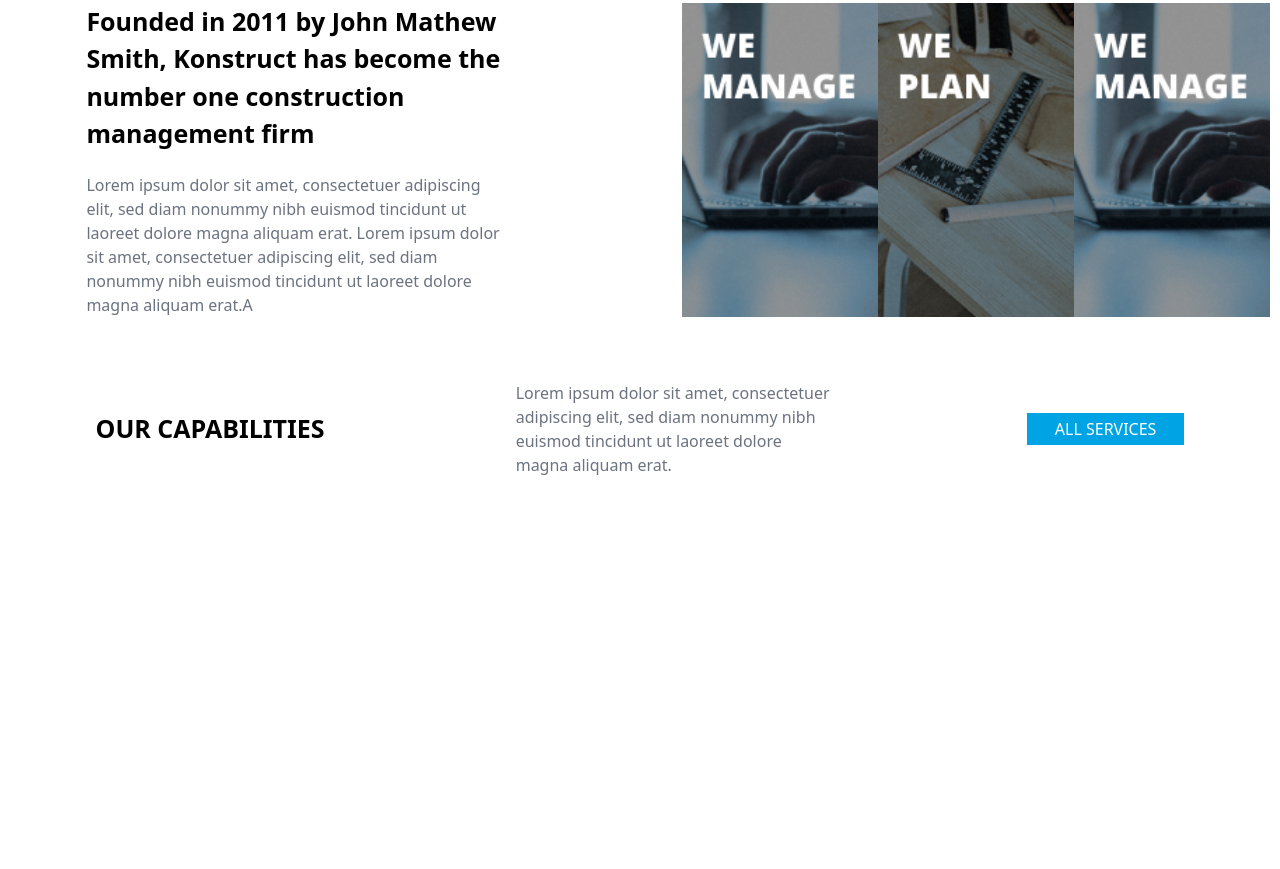
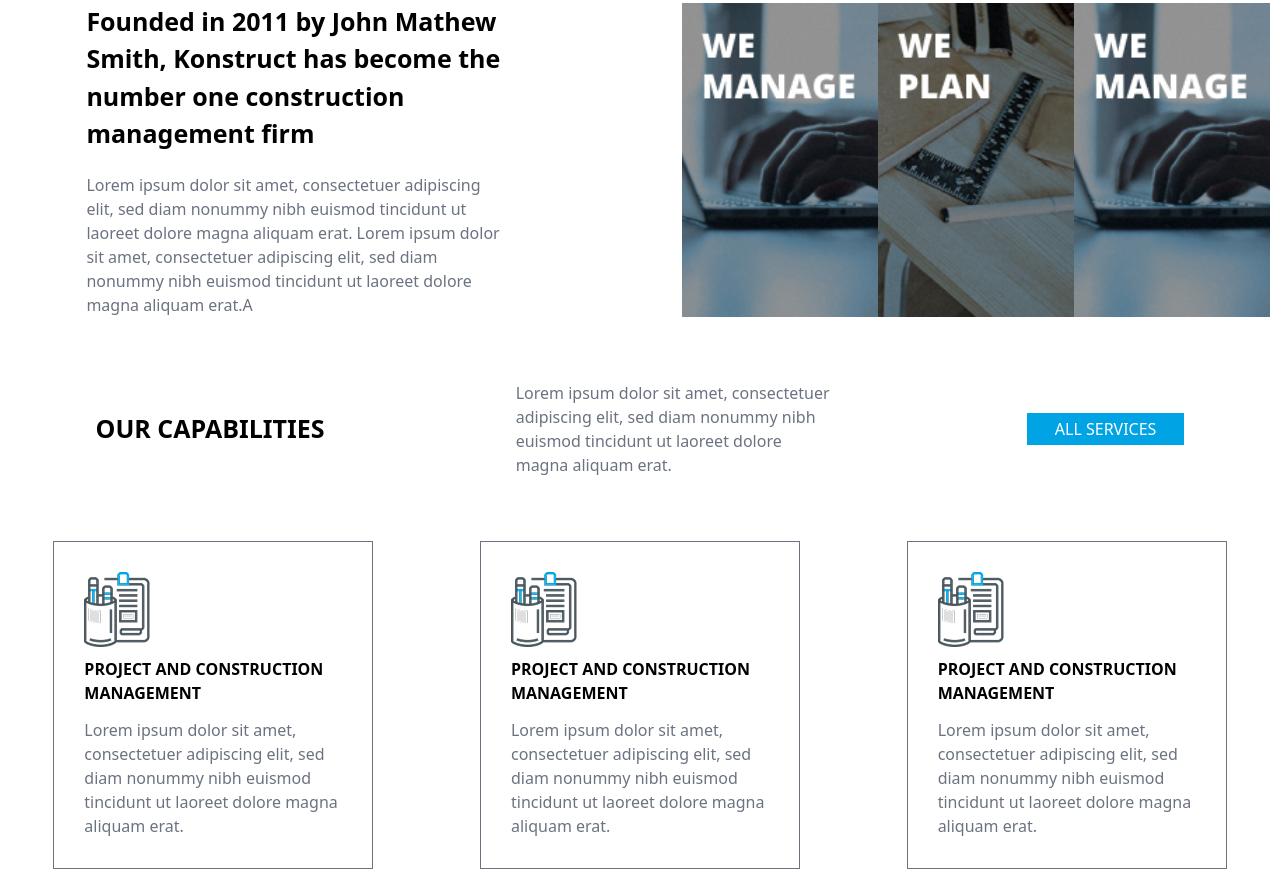
Before and after one commit to ParvizSodatov/homeWork, a website: page src/index.html in a window 1280 px wide. Shown: the part 1154-2023 px from the top of the page. Before the commit the page ends 1631 px from the top, so only its background shows below. Drawn offline with Linux system fonts and the light colour scheme.

Commit message:
add section 3

```diff
--- a/src/index.html
+++ b/src/index.html
@@ -37,25 +37,48 @@
         </div>
         <section class="md:flex justify-around mt-[5%]">
             <aside class="md:w-[33%] w-[80%] m-auto md:m-0 text-center md:text-start">
-                <h1 class="font-bold text-[25px]">Founded in 2011 by John Mathew Smith, Konstruct has become the number one construction management
+                <h1 class="font-bold text-[25px]">Founded in 2011 by John Mathew Smith, Konstruct has become the number
+                    one construction management
                     firm</h1>
-                <p class="text-gray-500 mt-5">Lorem ipsum dolor sit amet, consectetuer adipiscing elit, sed diam nonummy nibh euismod tincidunt ut
+                <p class="text-gray-500 mt-5">Lorem ipsum dolor sit amet, consectetuer adipiscing elit, sed diam nonummy
+                    nibh euismod tincidunt ut
                     laoreet dolore magna aliquam erat. Lorem ipsum dolor sit amet, consectetuer adipiscing elit, sed
                     diam nonummy nibh euismod tincidunt ut laoreet dolore magna aliquam erat.А</p>
             </aside>
             <aside class="md:flex justify-around md:w-[40%] ">
                 <img src="./manage.png" alt="" class="m-auto md:m-0 mt-4 w-[80%] md:w-auto">
                 <img src="./plan.png" alt="" class="m-auto md:m-0 mt-4 w-[80%] md:w-auto">
-                <img src="./manage.png"alt=" " class="m-auto md:m-0 mt-4 w-[80%] md:w-auto">
+                <img src="./manage.png" alt=" " class="m-auto md:m-0 mt-4 w-[80%] md:w-auto">
             </aside>
         </section>
 
-<section class="md:flex md:justify-around items-center mt-[5%]">
-   <h1 class="font-bold text-[25px] text-center">OUR CAPABILITIES</h1>
-   <p class="text-gray-500 md:w-[25%] m-auto md:m-0 text-center md:text-start">Lorem ipsum dolor sit amet, consectetuer adipiscing elit, sed diam nonummy nibh euismod tincidunt ut laoreet dolore magna aliquam erat.</p>
-   <button class="bg-[#00A4E5] px-7 py-1 text-white ml-[30%] md:ml-0 mt-[3%] md:mt-0">ALL SERVICES</button>
-</section>
-
+        <section class="md:flex md:justify-around items-center mt-[5%]">
+            <h1 class="font-bold text-[25px] text-center">OUR CAPABILITIES</h1>
+            <p class="text-gray-500 md:w-[25%] m-auto md:m-0 text-center md:text-start">Lorem ipsum dolor sit amet,
+                consectetuer adipiscing elit, sed diam nonummy nibh euismod tincidunt ut laoreet dolore magna aliquam
+                erat.</p>
+            <button class="bg-[#00A4E5] px-7 py-1 text-white ml-[30%] md:ml-0 mt-[3%] md:mt-0">ALL SERVICES</button>
+        </section>
+        <section class="md:flex justify-around m-auto md:m-0 w-[80%] md:w-auto mt-[5%]">
+            <article class="md:w-[25%]  border-[1px] border-solid border-gray-500 pt-[30px] pb-[30px]  pl-[30px] pr-[30px] mt-[5%]">
+                <img src="./Bitmap.png" alt="">
+                <h1 class="font-bold mt-[4%]">PROJECT AND CONSTRUCTION MANAGEMENT</h1>
+                <p class=" text-gray-500 mt-[5%]">Lorem ipsum dolor sit amet, consectetuer adipiscing elit, sed diam nonummy nibh euismod tincidunt ut
+                    laoreet dolore magna aliquam erat.</p>
+            </article>
+            <article class="md:w-[25%]  border-[1px] border-solid border-gray-500 pt-[30px] pb-[30px]  pl-[30px] pr-[30px] mt-[5%]">
+                <img src="./Bitmap.png" alt="">
+                <h1 class="font-bold mt-[4%]">PROJECT AND CONSTRUCTION MANAGEMENT</h1>
+                <p class=" text-gray-500 mt-[5%]">Lorem ipsum dolor sit amet, consectetuer adipiscing elit, sed diam nonummy nibh euismod tincidunt ut
+                    laoreet dolore magna aliquam erat.</p>
+            </article>
+            <article class="md:w-[25%]  border-[1px] border-solid border-gray-500 pt-[30px] pb-[30px]  pl-[30px] pr-[30px] mt-[5%]">
+                <img src="./Bitmap.png" alt="">
+                <h1 class="font-bold mt-[4%]">PROJECT AND CONSTRUCTION MANAGEMENT</h1>
+                <p class=" text-gray-500 mt-[5%]">Lorem ipsum dolor sit amet, consectetuer adipiscing elit, sed diam nonummy nibh euismod tincidunt ut
+                    laoreet dolore magna aliquam erat.</p>
+            </article>
+        </section>
 
     </main>
 
```
Also changed, not shown: src/Bitmap.png (added), src/output.css.
